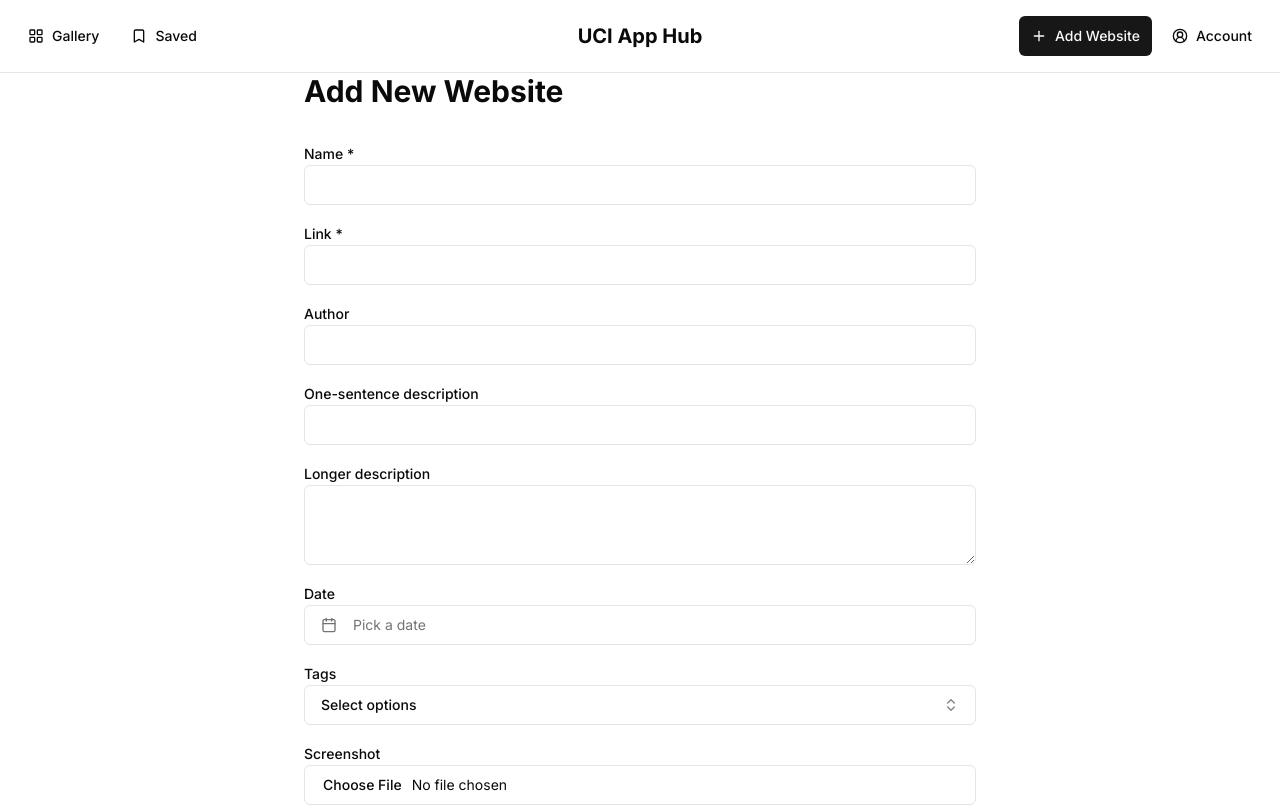
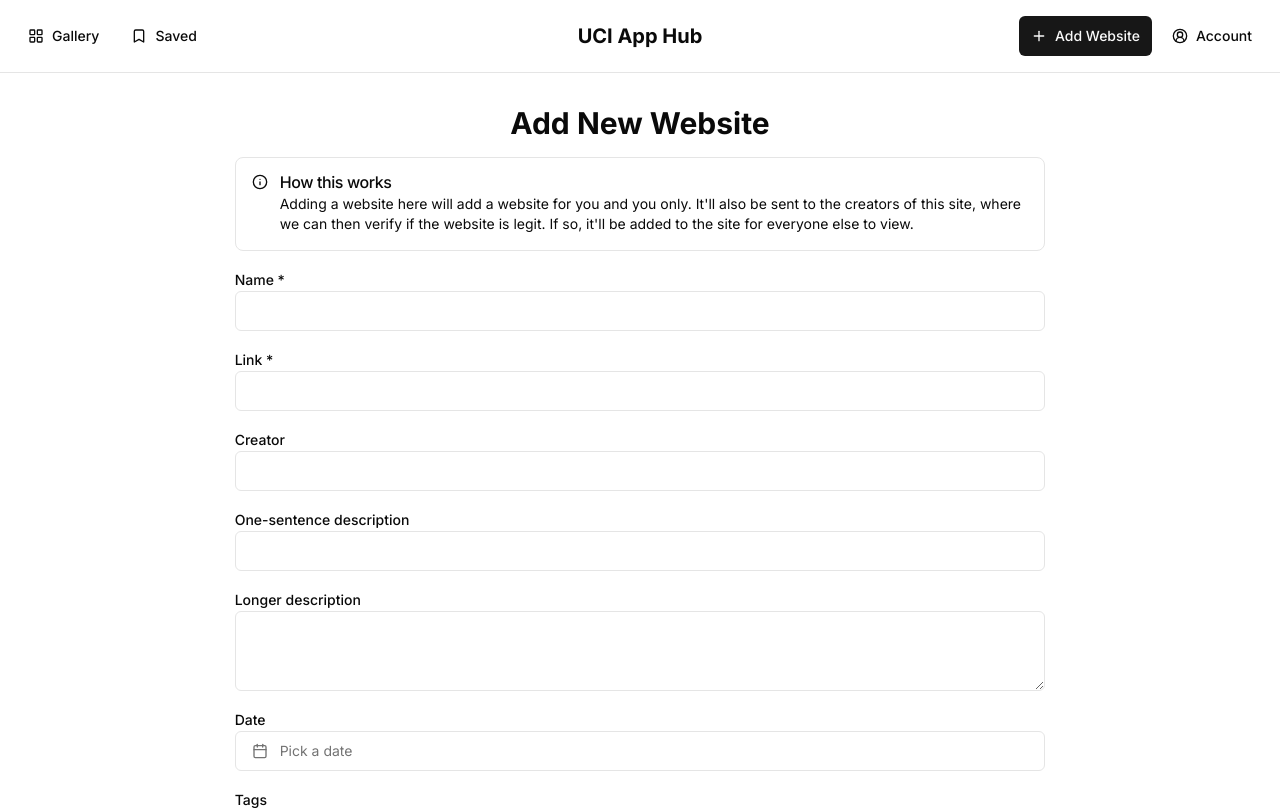
Before and after one commit to charlieweinberger/uci-app-catalog, a Next.js app: page /add-website in a window 1280 px wide. Shown: the top 810 px of the page. Built offline with nearby package versions, Linux system fonts and the light colour scheme.

Commit message:
polished everything except marquee and item modal

```diff
--- a/src/app/account/page.tsx
+++ b/src/app/account/page.tsx
@@ -1,24 +1,26 @@
-"use client"
+"use client";
 
-import { useState } from "react"
-import { Button } from "@/components/ui/button"
-import { Input } from "@/components/ui/input"
-import { Label } from "@/components/ui/label"
+import { useState } from "react";
+import { Button } from "@/components/ui/button";
+import { Input } from "@/components/ui/input";
+import { Label } from "@/components/ui/label";
 
 export default function Account() {
-  const [email, setEmail] = useState("")
-  const [password, setPassword] = useState("")
+  const [email, setEmail] = useState("");
+  const [password, setPassword] = useState("");
 
   const handleSubmit = (e: React.FormEvent) => {
-    e.preventDefault()
+    e.preventDefault();
     // Here you would typically update the user's account information
-    console.log({ email, password })
+    console.log({ email, password });
   }
 
+  // TODO: Update this w/ Clerk or Supabase Auth, as needed and depending on backend
+
   return (
-    <div className="container mx-auto max-w-md">
-      <h1 className="text-3xl font-bold mb-8">Account</h1>
-      <form onSubmit={handleSubmit} className="space-y-4">
+    <div className="p-8 flex flex-col items-center gap-4">
+      <h1 className="text-3xl font-bold">Account</h1>
+      <form onSubmit={handleSubmit} className="flex flex-col gap-2 w-1/2">
         <div>
           <Label htmlFor="email">Email</Label>
           <Input id="email" type="email" value={email} onChange={(e) => setEmail(e.target.value)} required />
@@ -36,5 +38,5 @@
         <Button type="submit">Update Account</Button>
       </form>
     </div>
-  )
+  );
 }
--- a/src/app/add-website/page.tsx
+++ b/src/app/add-website/page.tsx
@@ -1,40 +1,45 @@
-"use client"
+"use client";
 
-import { useState } from "react"
-import { useRouter } from "next/navigation"
-import { Button } from "@/components/ui/button"
-import { Input } from "@/components/ui/input"
-import { Textarea } from "@/components/ui/textarea"
-import { Checkbox } from "@/components/ui/checkbox"
-import { Label } from "@/components/ui/label"
-import { Popover, PopoverContent, PopoverTrigger } from "@/components/ui/popover"
-import { CalendarIcon } from "lucide-react"
-import { cn } from "@/lib/utils"
-import { format } from "date-fns"
-import { Calendar } from "@/components/ui/calendar"
+import { useState } from "react";
+import { useRouter } from "next/navigation";
+import { Info, CalendarIcon } from "lucide-react";
 
-import Combobox from "./combobox";
+import { Button } from "@/components/ui/button";
+import { Input } from "@/components/ui/input";
+import { Textarea } from "@/components/ui/textarea";
+import { Checkbox } from "@/components/ui/checkbox";
+import { Label } from "@/components/ui/label";
+import { Popover, PopoverContent, PopoverTrigger } from "@/components/ui/popover";
+import { Calendar } from "@/components/ui/calendar";
+import { Alert, AlertDescription, AlertTitle } from "@/components/ui/alert";
+
+import { cn } from "@/lib/utils";
+import { format } from "date-fns";
+
+import TagsCombobox from "./tagsCombobox";
+
+import { tags } from "@/lib/mock-data";
 
 export default function AddWebsite() {
-  const router = useRouter()
-  const [name, setName] = useState("")
-  const [link, setLink] = useState("")
-  const [author, setAuthor] = useState("")
-  const [shortDescription, setShortDescription] = useState("")
-  const [longDescription, setLongDescription] = useState("")
-  const [date, setDate] = useState<Date>()
-  const [selectedTags, setSelectedTags] = useState<string[]>([])
-  const [screenshot, setScreenshot] = useState<File | null>(null)
-  const [isCreator, setIsCreator] = useState(false)
-  const [canFollowUp, setCanFollowUp] = useState(false)
+  const router = useRouter();
+  const [name, setName] = useState("");
+  const [link, setLink] = useState("");
+  const [creator, setCreator] = useState("");
+  const [shortDescription, setShortDescription] = useState("");
+  const [longDescription, setLongDescription] = useState("");
+  const [date, setDate] = useState<Date>();
+  const [selectedTags, setSelectedTags] = useState<string[]>([]);
+  const [screenshot, setScreenshot] = useState<File | null>(null);
+  const [isCreator, setIsCreator] = useState(false);
+  const [canFollowUp, setCanFollowUp] = useState(false);
 
   const handleSubmit = (e: React.FormEvent) => {
-    e.preventDefault()
+    e.preventDefault();
     // Here you would typically send this data to your backend
     console.log({
       name,
       link,
-      author,
+      creator,
       shortDescription,
       longDescription,
       date: date ? format(date, "yyyy-MM-dd") : "",
@@ -42,15 +47,22 @@
       screenshot,
       isCreator,
       canFollowUp,
-    })
-    // After submission, redirect to the home page
-    router.push("/")
-  }
+    });
+    // After submission, redirect to the gallery page
+    router.push("/gallery");
+  };
 
   return (
-    <div className="container mx-auto max-w-2xl">
-      <h1 className="text-3xl font-bold mb-8">Add New Website</h1>
-      <form onSubmit={handleSubmit} className="space-y-4">
+    <div className="p-8 flex flex-col items-center gap-4">
+      <h1 className="text-3xl font-bold">Add New Website</h1>
+      <Alert className="w-2/3">
+        <Info className="h-4 w-4" />
+        <AlertTitle>How this works</AlertTitle>
+        <AlertDescription>
+          Adding a website here will add a website for you and you only. It&apos;ll also be sent to the creators of this site, where we can then verify if the website is legit. If so, it&apos;ll be added to the site for everyone else to view.
+        </AlertDescription>
+      </Alert>
+      <form onSubmit={handleSubmit} className="w-2/3 flex flex-col gap-4">
         <div>
           <Label htmlFor="name">Name *</Label>
           <Input id="name" value={name} onChange={(e) => setName(e.target.value)} required />
@@ -60,8 +72,8 @@
           <Input id="link" type="url" value={link} onChange={(e) => setLink(e.target.value)} required />
         </div>
         <div>
-          <Label htmlFor="author">Author</Label>
-          <Input id="author" value={author} onChange={(e) => setAuthor(e.target.value)} />
+          <Label htmlFor="Creator">Creator</Label>
+          <Input id="creator" value={creator} onChange={(e) => setCreator(e.target.value)} />
         </div>
         <div>
           <Label htmlFor="shortDescription">One-sentence description</Label>
@@ -79,18 +91,18 @@
                 variant={"outline"}
                 className={cn("w-full justify-start text-left font-normal", !date && "text-muted-foreground")}
               >
-                <CalendarIcon className="mr-2 h-4 w-4" />
+                <CalendarIcon className="mr-1 h-4 w-4" />
                 {date ? format(date, "PPP") : <span>Pick a date</span>}
               </Button>
             </PopoverTrigger>
-            <PopoverContent className="w-auto p-0">
+            <PopoverContent className="p-1">
               <Calendar mode="single" selected={date} onSelect={setDate} initialFocus />
             </PopoverContent>
           </Popover>
         </div>
         <div>
           <Label>Tags</Label>
-          <Combobox options={["official", "non-official", "course-planning", "food"]} selectedOptions={selectedTags} setSelectedOptions={setSelectedTags} />
+          <TagsCombobox options={tags} selectedOptions={selectedTags} setSelectedOptions={setSelectedTags} />
         </div>
         <div>
           <Label htmlFor="screenshot">Screenshot</Label>
@@ -101,7 +113,7 @@
             onChange={(e) => setScreenshot(e.target.files?.[0] || null)}
           />
         </div>
-        <div className="flex items-center space-x-2">
+        <div className="flex items-center gap-2">
           <Checkbox
             id="isCreator"
             checked={isCreator}
@@ -109,7 +121,7 @@
           />
           <Label htmlFor="isCreator">I am the creator of this website</Label>
         </div>
-        <div className="flex items-center space-x-2">
+        <div className="flex items-center gap-2">
           <Checkbox
             id="canFollowUp"
             checked={canFollowUp}
@@ -120,5 +132,5 @@
         <Button type="submit">Submit</Button>
       </form>
     </div>
-  )
+  );
 }
--- a/src/app/add-website/combobox.tsx
+++ b/src/app/add-website/tagsCombobox.tsx
@@ -3,7 +3,7 @@
 import { Command, CommandEmpty, CommandGroup, CommandInput, CommandItem, CommandList } from "@/components/ui/command";
 import { Check, ChevronsUpDown } from "lucide-react";
 
-export default function Combobox({ options, selectedOptions, setSelectedOptions }: {
+export default function TagsCombobox({ options, selectedOptions, setSelectedOptions }: {
   options: string[],
   selectedOptions: string[],
   setSelectedOptions: (options: string[]) => void
--- a/src/app/gallery/page.tsx
+++ b/src/app/gallery/page.tsx
@@ -2,8 +2,8 @@
 
 import { useState } from "react";
 
-import { GalleryItem } from "@/components/gallery-item";
-import { ItemModal } from "@/components/item-modal";
+import Gallery from "@/components/gallery";
+import ItemModal from "@/components/item-modal";
 
 import { Input } from "@/components/ui/input";
 import { Button } from "@/components/ui/button";
@@ -116,17 +116,7 @@
           Show Saved Only
         </Button>
       </div>
-      <div className="grid grid-cols-1 md:grid-cols-2 lg:grid-cols-3 xl:grid-cols-4 2xl:grid-cols-5 gap-6">
-        {filteredWebsites.map((website) => (
-          <GalleryItem
-            key={website.id}
-            website={website}
-            onClick={() => setSelectedWebsite(website)}
-            onSave={() => toggleSaved(website.id)}
-            isSaved={savedWebsites.includes(website.id)}
-          />
-        ))}
-      </div>
+      <Gallery websiteList={filteredWebsites} setSelectedWebsite={setSelectedWebsite} toggleSaved={toggleSaved} savedWebsites={savedWebsites} />
       <ItemModal website={selectedWebsite} isOpen={!!selectedWebsite} onClose={() => setSelectedWebsite(null)} />
     </div>
   )
--- a/src/app/saved/page.tsx
+++ b/src/app/saved/page.tsx
@@ -1,52 +1,35 @@
-"use client"
+"use client";
 
-import { useState, useEffect } from "react"
-import { GalleryItem } from "@/components/gallery-item"
-import { ItemModal } from "@/components/item-modal"
-import { websites, type Website } from "@/lib/mock-data"
+import { useState } from "react";
+import Gallery from "@/components/gallery";
+import ItemModal from "@/components/item-modal";
+
+import { websites, type Website } from "@/lib/mock-data";
 
 export default function SavedWebsites() {
-  const [savedWebsites, setSavedWebsites] = useState<string[]>([])
-  const [selectedWebsite, setSelectedWebsite] = useState<Website | null>(null)
+  const [savedWebsites, setSavedWebsites] = useState<string[]>([]);
+  const [selectedWebsite, setSelectedWebsite] = useState<Website | null>(null);
 
-  useEffect(() => {
-    const saved = localStorage.getItem("savedWebsites")
-    if (saved) {
-      setSavedWebsites(JSON.parse(saved))
-    }
-  }, [])
-
-  const savedWebsitesList = websites.filter((website) => savedWebsites.includes(website.id))
+  const savedWebsitesList = websites.filter((website) => savedWebsites.includes(website.id));
+  // const savedWebsitesList = websites;
 
   const toggleSaved = (websiteId: string) => {
     setSavedWebsites((prev) =>
       prev.includes(websiteId) ? prev.filter((id) => id !== websiteId) : [...prev, websiteId],
     )
-  }
+  };
 
-  useEffect(() => {
-    localStorage.setItem("savedWebsites", JSON.stringify(savedWebsites))
-  }, [savedWebsites])
+  // TODO: Update this w/ Supabase, as needed and depending on backend
 
   return (
-    <div className="container mx-auto">
-      <h1 className="text-3xl font-bold mb-8">Saved Websites</h1>
+    <div className="p-8 flex flex-col gap-4">
+      <h1 className="text-3xl font-bold">Saved Websites</h1>
       {savedWebsitesList.length === 0 ? (
         <p>You haven&apos;t saved any websites yet.</p>
       ) : (
-        <div className="grid grid-cols-1 md:grid-cols-2 lg:grid-cols-3 gap-6">
-          {savedWebsitesList.map((website) => (
-            <GalleryItem
-              key={website.id}
-              website={website}
-              onClick={() => setSelectedWebsite(website)}
-              onSave={() => toggleSaved(website.id)}
-              isSaved={true}
-            />
-          ))}
-        </div>
+        <Gallery websiteList={savedWebsitesList} setSelectedWebsite={setSelectedWebsite} toggleSaved={toggleSaved} savedWebsites={savedWebsites} />
       )}
       <ItemModal website={selectedWebsite} isOpen={!!selectedWebsite} onClose={() => setSelectedWebsite(null)} />
     </div>
-  )
+  );
 }
--- a/src/components/gallery-item.tsx
+++ b/src/components/gallery-item.tsx
@@ -13,7 +13,7 @@
   isSaved: boolean
 }
 
-export function GalleryItem({ website, onClick, onSave, isSaved }: GalleryItemProps) {
+export default function GalleryItem({ website, onClick, onSave, isSaved }: GalleryItemProps) {
   return (
     <div className="flex flex-col p-6 gap-4 cursor-pointer rounded-lg border bg-card text-card-foreground shadow-sm transition-shadow hover:shadow-lg" onClick={onClick}>
 
--- /dev/null
+++ b/src/components/gallery.tsx
@@ -0,0 +1,24 @@
+import GalleryItem from "@/components/gallery-item";
+
+import { type Website } from "@/lib/mock-data";
+
+export default function Gallery({ websiteList, setSelectedWebsite, toggleSaved, savedWebsites } : {
+  websiteList: Website[],
+  setSelectedWebsite: (website: Website) => void,
+  toggleSaved: (id: string) => void,
+  savedWebsites: string[],
+}) {
+  return (
+    <div className="grid grid-cols-1 md:grid-cols-2 lg:grid-cols-3 xl:grid-cols-4 2xl:grid-cols-5 gap-6">
+      {websiteList.map((website: Website) => (
+        <GalleryItem
+          key={website.id}
+          website={website}
+          onClick={() => setSelectedWebsite(website)}
+          onSave={() => toggleSaved(website.id)}
+          isSaved={savedWebsites.includes(website.id)}
+        />
+      ))}
+    </div>
+  );
+}
--- a/src/components/item-modal.tsx
+++ b/src/components/item-modal.tsx
@@ -10,7 +10,7 @@
   onClose: () => void
 }
 
-export function ItemModal({ website, isOpen, onClose }: ItemModalProps) {
+export default function ItemModal({ website, isOpen, onClose }: ItemModalProps) {
   if (!website) return null
 
   return (
@@ -38,7 +38,7 @@
           <p className="text-muted-foreground">{website.shortDescription}</p>
           <p>{website.longDescription}</p>
           <div className="flex justify-between text-sm text-muted-foreground">
-            <span>Author: {website.author}</span>
+            <span>Creator: {website.creator}</span>
             <span>Created: {website.createdDate}</span>
           </div>
           <a href={website.link} className="text-blue-600 hover:underline" target="_blank" rel="noopener noreferrer">
--- /dev/null
+++ b/src/components/ui/alert.tsx
@@ -0,0 +1,59 @@
+import * as React from "react"
+import { cva, type VariantProps } from "class-variance-authority"
+
+import { cn } from "@/lib/utils"
+
+const alertVariants = cva(
+  "relative w-full rounded-lg border p-4 [&>svg~*]:pl-7 [&>svg+div]:translate-y-[-3px] [&>svg]:absolute [&>svg]:left-4 [&>svg]:top-4 [&>svg]:text-foreground",
+  {
+    variants: {
+      variant: {
+        default: "bg-background text-foreground",
+        destructive:
+          "border-destructive/50 text-destructive dark:border-destructive [&>svg]:text-destructive",
+      },
+    },
+    defaultVariants: {
+      variant: "default",
+    },
+  }
+)
+
+const Alert = React.forwardRef<
+  HTMLDivElement,
+  React.HTMLAttributes<HTMLDivElement> & VariantProps<typeof alertVariants>
+>(({ className, variant, ...props }, ref) => (
+  <div
+    ref={ref}
+    role="alert"
+    className={cn(alertVariants({ variant }), className)}
+    {...props}
+  />
+))
+Alert.displayName = "Alert"
+
+const AlertTitle = React.forwardRef<
+  HTMLParagraphElement,
+  React.HTMLAttributes<HTMLHeadingElement>
+>(({ className, ...props }, ref) => (
+  <h5
+    ref={ref}
+    className={cn("mb-1 font-medium leading-none tracking-tight", className)}
+    {...props}
+  />
+))
+AlertTitle.displayName = "AlertTitle"
+
+const AlertDescription = React.forwardRef<
+  HTMLParagraphElement,
+  React.HTMLAttributes<HTMLParagraphElement>
+>(({ className, ...props }, ref) => (
+  <div
+    ref={ref}
+    className={cn("text-sm [&_p]:leading-relaxed", className)}
+    {...props}
+  />
+))
+AlertDescription.displayName = "AlertDescription"
+
+export { Alert, AlertTitle, AlertDescription }
--- a/src/lib/mock-data.ts
+++ b/src/lib/mock-data.ts
@@ -10,7 +10,7 @@
   shortDescription: string
   link: string
   longDescription: string
-  author: string
+  creator: string
   createdDate: string
 }
 
@@ -24,7 +24,7 @@
     link: "https://university.edu",
     longDescription:
       "This is the official university website where students can access course information, register for classes, view grades, and access various student services.",
-    author: "University IT Department",
+    creator: "University IT Department",
     createdDate: "2020-01-01",
   },
   {
@@ -36,7 +36,7 @@
     link: "https://coursereviews.com",
     longDescription:
       "A platform created by students, for students. Here you can find honest reviews, ratings, and advice about courses from fellow students who have taken them.",
-    author: "Student Council",
+    creator: "Student Council",
     createdDate: "2021-03-15",
   },
   {
@@ -48,7 +48,7 @@
     link: "https://campusfood.com",
     longDescription:
       "Explore all the dining options available on campus, including menus, hours of operation, and student reviews. Find the perfect spot for your next meal!",
-    author: "Food Lovers Club",
+    creator: "Food Lovers Club",
     createdDate: "2022-09-01",
   },
   {
@@ -60,7 +60,7 @@
     link: "https://university.edu",
     longDescription:
       "This is the official university website where students can access course information, register for classes, view grades, and access various student services.",
-    author: "University IT Department",
+    creator: "University IT Department",
     createdDate: "2020-01-01",
   },
   {
@@ -72,7 +72,9 @@
     link: "https://coursereviews.com",
     longDescription:
       "A platform created by students, for students. Here you can find honest reviews, ratings, and advice about courses from fellow students who have taken them.",
-    author: "Student Council",
+    creator: "Student Council",
     createdDate: "2021-03-15",
   },
 ]
+
+export const tags: string[] = ["official", "non-official", "course-planning", "food"];
```
